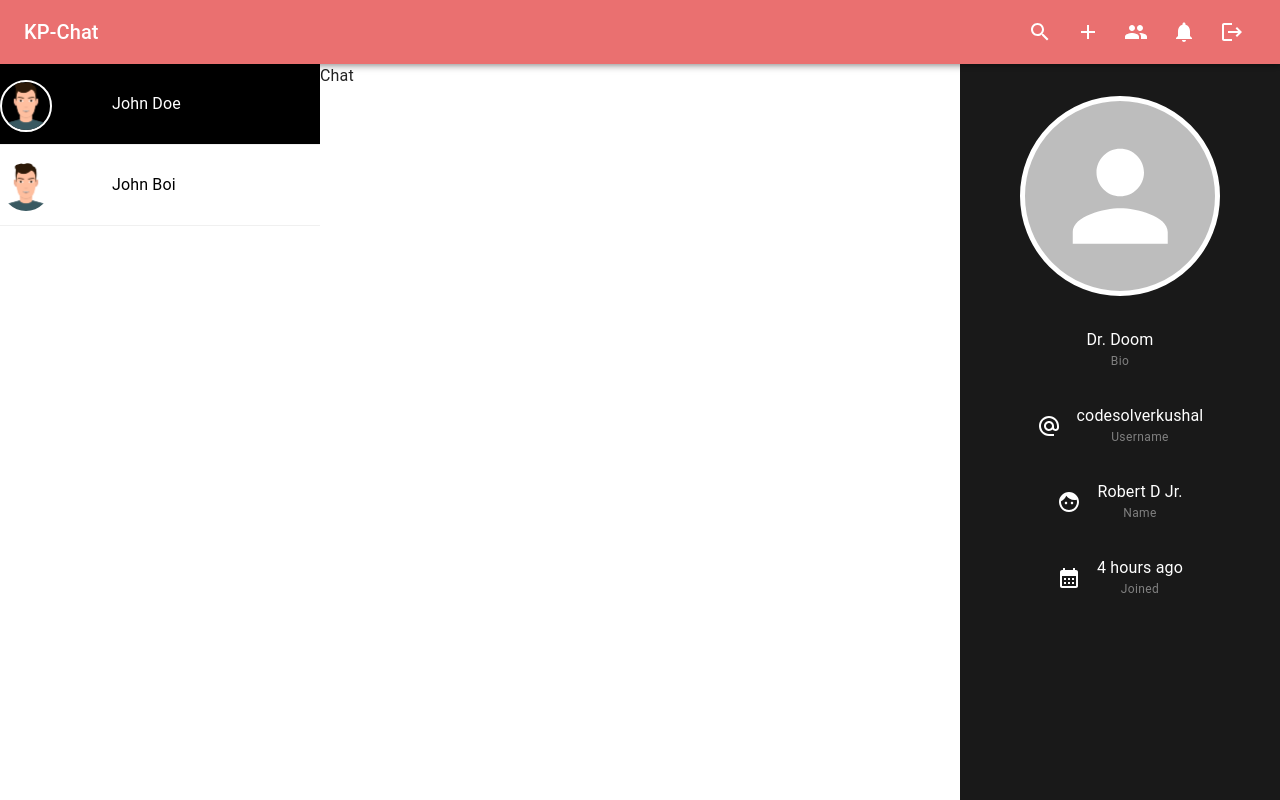
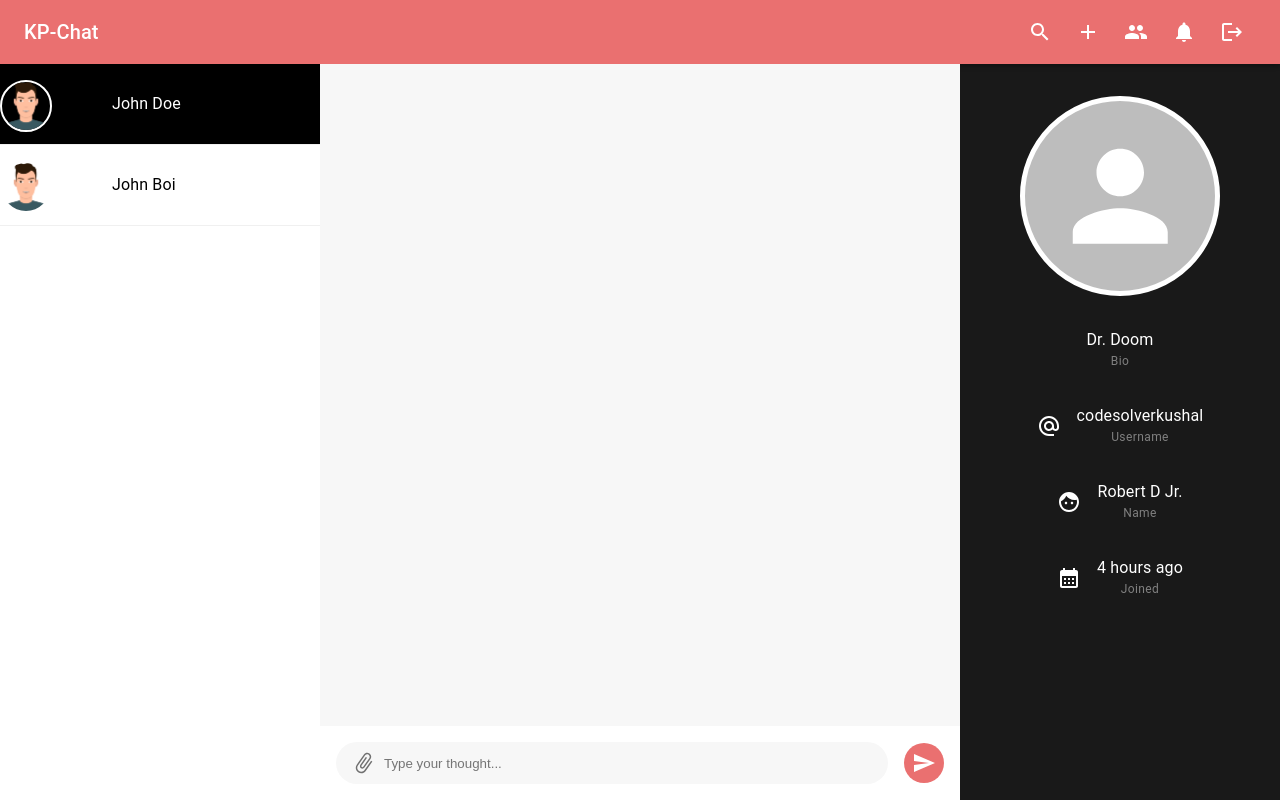
Before and after one commit to codesolverkushal/kp-chat, a React (Vite) app in the folder client/: page /chat/1 in a window 1280 px wide. Built offline with nearby package versions, Linux system fonts and the light colour scheme.

Commit message:
Home and chat component

```diff
--- a/client/src/components/styles/StyledComponents.jsx
+++ b/client/src/components/styles/StyledComponents.jsx
@@ -1,5 +1,6 @@
 import { styled } from "@mui/material";
 import { Link as LinkComponent } from "react-router-dom";
+import { graycolor } from "../../constants/color";
 
 export const VisuallyHiddenInput = styled("input")({
     border: 0,
@@ -23,3 +24,13 @@ export const Link = styled(LinkComponent)`
     background-color: #f0f0f0;
   }
 `;
+
+export const InputBox = styled("input")`
+  width:100%;
+  height:100%;
+  border:none;
+  outline:none;
+  padding:0 3rem;
+  border-radius: 1.5rem;
+  background-color:${graycolor};
+`;
--- a/client/src/constants/color.js
+++ b/client/src/constants/color.js
@@ -1 +1,2 @@
-export const orange = "#ea7070"
+export const orange = "#ea7070";
+export const graycolor = "rgba(247,247,247,1)"
--- a/client/src/pages/Chat.jsx
+++ b/client/src/pages/Chat.jsx
@@ -1,10 +1,61 @@
-import React from 'react'
-import AppLayout from '../components/layout/AppLayout'
+import React, { useRef } from "react";
+import AppLayout from "../components/layout/AppLayout";
+import { Icon, IconButton, Stack } from "@mui/material";
+import { graycolor } from "../constants/color";
+import { AttachFile as AttachFileIcon, Send as SendIcon } from "@mui/icons-material";
+import { InputBox } from "../components/styles/StyledComponents";
+import { orange } from './../constants/color';
 
 const Chat = () => {
+  const containerRef = useRef(null) ;
   return (
-    <div>Chat</div>
-  )
-}
+    <>
+      <Stack
+        ref={containerRef}
+        boxSizing={"border-box"}
+        padding={"1rem"}
+        spacing={"1rem"}
+        bgcolor={graycolor}
+        height={"90%"}
+        sx={{
+          overflowX: "hidden",
+          overflow: "auto",
+        }}
+      ></Stack>
+
+      <form
+       style={{
+        height: "10%",
+       }}
+      >
+        <Stack direction={"row"} height={"100%"}  alignItems={"center"} padding={"1rem"} position={"relative"}>
+          <IconButton sx={{
+            position:"absolute",
+            left:"1.5rem",
+            rotate:"35deg"
+          }}>
+             <AttachFileIcon/>
+          </IconButton>
+
+          <InputBox placeholder="Type your thought..."/>
+
+          <IconButton type="submit" sx={{
+            backgroundColor: orange,
+            color:"white",
+            marginLeft:"1rem",
+            padding:"0.5rem",
+            "&:hover":{
+              rotate:"-90deg",
+              backgroundColor:"error.dark"
+            }
+          }}>
+            <SendIcon/>
+          </IconButton>
+
+        </Stack>
+      </form>
+    </>
+  );
+};
 
 export default AppLayout()(Chat);
--- a/client/src/pages/Home.jsx
+++ b/client/src/pages/Home.jsx
@@ -1,9 +1,13 @@
 import React from 'react'
 import AppLayout from '../components/layout/AppLayout'
+import { Box, Typography } from '@mui/material';
+import { graycolor } from '../constants/color';
 
 const Home = () => {
   return (
-    <div>Home</div>
+     <Box bgcolor={graycolor} height={"100%"}>
+       <Typography p={"2rem"} variant='h5' textAlign={"center"}>Select a friend to chat</Typography>
+     </Box>
   )
 }
 
```
